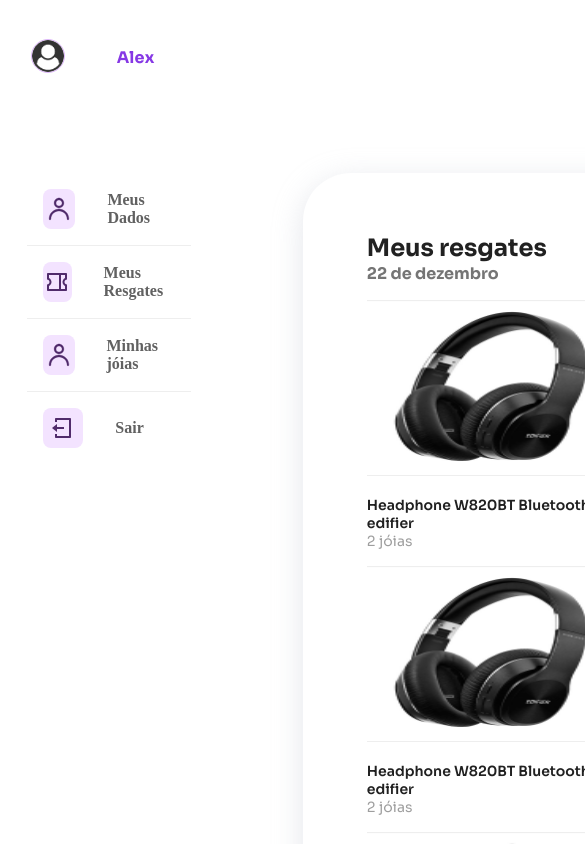
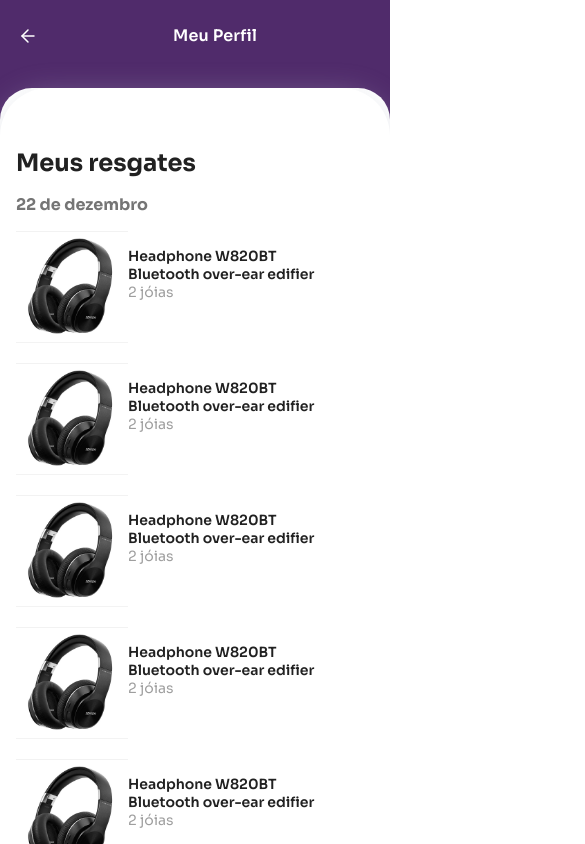
Before and after one commit to lhsmachado/Frontend-Culture-Code, a React (Vite) app: page /perfil in a window 390 px wide. Both pictures are taken after a click on the element "Meus Resgates". Shown: the top 844 px of the page, 585 px wide, since content can reach past the window. Built offline with nearby package versions, Linux system fonts and the light colour scheme; a web font is replaced by a local one.

Commit message:
Chore: Criado modo mobile

```diff
--- a/src/components/ProfileCardJewels/ProfileCardJewelsStyle.tsx
+++ b/src/components/ProfileCardJewels/ProfileCardJewelsStyle.tsx
@@ -9,6 +9,12 @@
     padding-left: 4rem;
     padding-top: 3.75rem;
     padding-bottom: 3.75rem;
+
+    @media screen and (max-width: 728px) {
+
+        border-radius: 3rem 3rem 0 0;
+        padding-left: 1rem;
+}
 `
 export const Title = styled.h2`
     font-weight: bold;
--- a/src/components/ProfileCardProductRedeems/ProfileCardProductRedeems.tsx
+++ b/src/components/ProfileCardProductRedeems/ProfileCardProductRedeems.tsx
@@ -41,6 +41,37 @@
                     </div>
 
                 </S.ProductCard>
+                <S.ProductCard>
+                    <div>
+                    <S.ProductImage src={product} />
+                    </div>
+                    <div>
+                        <S.ProductName > Headphone W820BT Bluetooth over-ear edifier   </S.ProductName >
+                        <S.ProductPrice> 2 jóias </S.ProductPrice>
+                    </div>
+
+                </S.ProductCard>
+                <S.ProductCard>
+                    <div>
+                    <S.ProductImage src={product} />
+                    </div>
+                    <div>
+                        <S.ProductName > Headphone W820BT Bluetooth over-ear edifier   </S.ProductName >
+                        <S.ProductPrice> 2 jóias </S.ProductPrice>
+                    </div>
+
+                </S.ProductCard>
+                <S.ProductCard>
+                    <div>
+                    <S.ProductImage src={product} />
+                    </div>
+                    <div>
+                        <S.ProductName > Headphone W820BT Bluetooth over-ear edifier   </S.ProductName >
+                        <S.ProductPrice> 2 jóias </S.ProductPrice>
+                    </div>
+
+                </S.ProductCard>
+
             </S.ProductList>
 
         </S.Container>
--- a/src/components/ProfileCardProductRedeems/ProfileCardProductRedeemsStyle.tsx
+++ b/src/components/ProfileCardProductRedeems/ProfileCardProductRedeemsStyle.tsx
@@ -9,6 +9,12 @@
     padding-left: 4rem;
     padding-top: 3.75rem;
     padding-bottom: 3.75rem;
+
+    @media screen and (max-width: 728px) {
+
+        border-radius: 3rem 3rem 0 0;
+        padding-left: 1rem;
+  }
 `
 
 export const Title = styled.h2`
@@ -30,6 +36,7 @@
     font-family: Sora;
     font-size: 16px;
     color: #757575;
+    margin-top: 1rem;
 `
 
 export const ProductCard = styled.div `
@@ -37,10 +44,19 @@
     flex-direction: column;
     width: 18.875rem;
     max-height: 20rem;
+    @media screen and (max-width: 728px) {
+        flex-direction: row;
+}
 `
 export const ProductImage = styled.img`
     width: 16rem;
     height: 11rem;
+
+    @media screen and (max-width: 728px) {
+        flex-direction: row;
+        width: 7rem;
+        height: 7rem;
+}
 `
 
 export const ProductName = styled.h3`
--- a/src/components/ProfileCardUser/ProfileCardUserStyle.tsx
+++ b/src/components/ProfileCardUser/ProfileCardUserStyle.tsx
@@ -8,6 +8,15 @@
     box-shadow: 0px 7px 30px 0px rgba(187, 192, 205, 0.4);
     padding-left: 4rem;
     padding-top: 3.75rem;
+
+    @media screen and (max-width: 728px) {
+        padding-left: 0;
+        padding-top: 2.75rem;
+        display: flex;
+        flex-direction: column;
+        align-items: center;
+        border-radius: 3rem 3rem 0 0;
+  }
 `
 
 export const Title = styled.h2`
@@ -17,12 +26,18 @@
     color: #212121;
 
 `
+
+
 export const Image = styled.img`
     width: 8.5rem;
     height: 8.5rem;
     border-radius: 50%;
     border: 4px solid #DCB6F8;
     margin-top: 3.75rem;
+
+    @media screen and (max-width: 728px){
+        margin-top: 1.75rem;
+    }
 `
 export const DetailsContainer = styled.div`
     margin-top: 3rem;
@@ -40,6 +55,11 @@
     flex-direction: column;
     justify-content: center;
     padding-left: 1rem;
+
+    @media screen and (max-width: 728px){
+        width: 20rem;
+
+    }
 `
 
 export const Label = styled.p`
--- a/src/components/ProfileMenu/ProfileMenu.tsx
+++ b/src/components/ProfileMenu/ProfileMenu.tsx
@@ -28,6 +28,10 @@
             </S.ButtonMenu>
             <S.ButtonMenu className="border" onClick={() => handleButtonClick('resgates')}>
             <S.ImageContainer><img src={cupomIcon} alt="" /></S.ImageContainer>
+            <h4 >Alterar senha</h4>
+            </S.ButtonMenu>
+            <S.ButtonMenu className="border" onClick={() => handleButtonClick('resgates')}>
+            <S.ImageContainer><img src={cupomIcon} alt="" /></S.ImageContainer>
             <h4 >Meus Resgates</h4>
             </S.ButtonMenu>
             <S.ButtonMenu className="border" onClick={() => handleButtonClick('joias')}>
--- a/src/components/ProfileMenu/ProfileMenuStyled.tsx
+++ b/src/components/ProfileMenu/ProfileMenuStyled.tsx
@@ -18,6 +18,7 @@
     padding: 1rem;
 
     h4{
+        font-family: Sora;
         font-size: 1rem;
         color: #616161;
         margin-left: 2rem;
--- a/src/pages/Perfil/Perfil.tsx
+++ b/src/pages/Perfil/Perfil.tsx
@@ -4,14 +4,16 @@
 import ProfileCardProductRedeems from "../../components/ProfileCardProductRedeems/ProfileCardProductRedeems"
 import ProfileCard from "../../components/ProfileCardUser/ProfileCardUser"
 import ProfileMenu from "../../components/ProfileMenu/ProfileMenu"
+import userImg from "../../assets/imguser.png"
+import returnArrow from "../../assets/arrowLeft.svg"
 import * as S from "./PerfilStyle"
 
 const Perfil = () => {
     const [selecteCard, setSelectCard] = useState('')
-
+    const screen = window.innerWidth
+    console.log(screen)
     const handleChange = (value:string) =>{
         setSelectCard(value)
-        console.log(value)
     }
 
     const cardToRender = () => {
@@ -25,11 +27,24 @@
             case '':
                 return(<></>)
         }
-
     }
 
-    return(
-        <S.ContainerPage>
+    const cardToRenderMobile = () => {
+        switch(selecteCard){
+            case 'profile':
+                return(<ProfileCard /> );
+            case 'resgates':
+                return(<ProfileCardProductRedeems />);
+            case 'joias':
+                return(<ProfileCardJewels />);
+            case '':
+                return(<ProfileMenu onChange={handleChange}/>)
+        }
+    }
+
+    return(<>
+            {screen > 720 ? <S.ContainerPage>
+
             <div>
             <Navigation
             customColorslinks="#000000"
@@ -44,6 +59,32 @@
             </S.ContainerBody>
 
         </S.ContainerPage>
+           : <>
+           <S.ContainerPage>
+            {
+                selecteCard == '' ?
+                <S.PictureContainer>
+                    <S.ProfilePicture src={userImg}/>
+                    <S.ProfileName>Alex</S.ProfileName>
+                </S.PictureContainer>
+                : <S.ReturnBar>
+                    <S.ReturnArrow src={returnArrow} onClick={() => setSelectCard('')}/>
+                    <S.HeaderText>Meu Perfil</S.HeaderText>
+                    <div></div>
+                </S.ReturnBar>
+            }
+
+            <S.ContainerBody>
+
+                {cardToRenderMobile()}
+
+            </S.ContainerBody>
+
+        </S.ContainerPage>
+           </>}
+
+    </>
+
     )
 }
 
--- a/src/pages/Perfil/PerfilStyle.tsx
+++ b/src/pages/Perfil/PerfilStyle.tsx
@@ -3,7 +3,11 @@
 export const ContainerPage = styled.div`
     display: flex;
     flex-direction: column;
+    @media screen and (max-width: 728px) {
+    background-color: #502B6B;
 
+  }
+  padding: 0;
 `
 
 export const ContainerBody = styled.div`
@@ -12,4 +16,63 @@
     margin-top: 6rem;
     margin-left: 7%;
     gap: 7rem;
+
+
+
+    @media screen and (max-width: 728px) {
+        background-color: #ffffff;
+        margin-left: 0;
+        margin-top: 1rem;
+        border-radius: 32px 32px 0 0;
+  }
 `
+
+export const PictureContainer = styled.div `
+     margin-top: 5.5rem;
+     display: flex;
+     flex-direction: column;
+     align-items: center;
+
+`
+export const ProfilePicture = styled.img `
+    width: 8.5rem;
+    height: 8.5rem;
+    border-radius: 50%;
+    background-color: aliceblue;
+    border: 3px solid rgb(220, 182, 248);
+`
+
+export const ProfileName = styled.h3`
+    font-family: Sora;
+    font-size: 20px;
+    font-weight: 700;
+    line-height: 116%;
+    letter-spacing: 0.2px;
+    margin-top: 2.5rem;
+    color: #ffffff;
+`
+
+export const ReturnBar = styled.div`
+    display: flex;
+    flex-direction: row;
+    margin-top: 1.5rem;
+    margin-bottom: 1.5rem;
+    justify-content: space-between;
+
+
+`
+
+export const ReturnArrow = styled.img`
+    margin-left: 1rem;
+`
+
+export const HeaderText = styled.h2`
+    color: #ffffff;
+    font-family: Sora;
+    font-size: 16px;
+    font-weight: 600;
+    line-height: 150%;
+    letter-spacing: 0.2px;
+    align-self: center;
+
+`
```
Also changed, not shown: src/assets/arrowLeft.svg (added).
